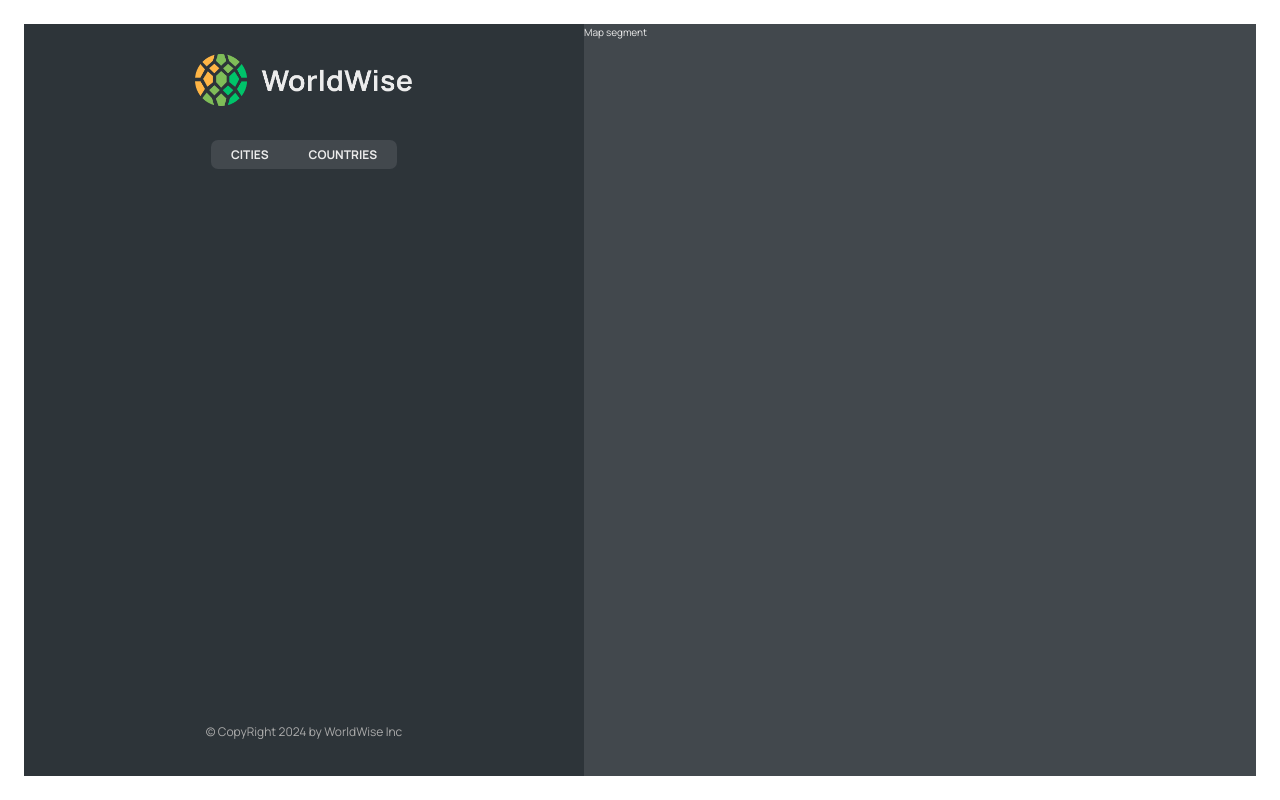
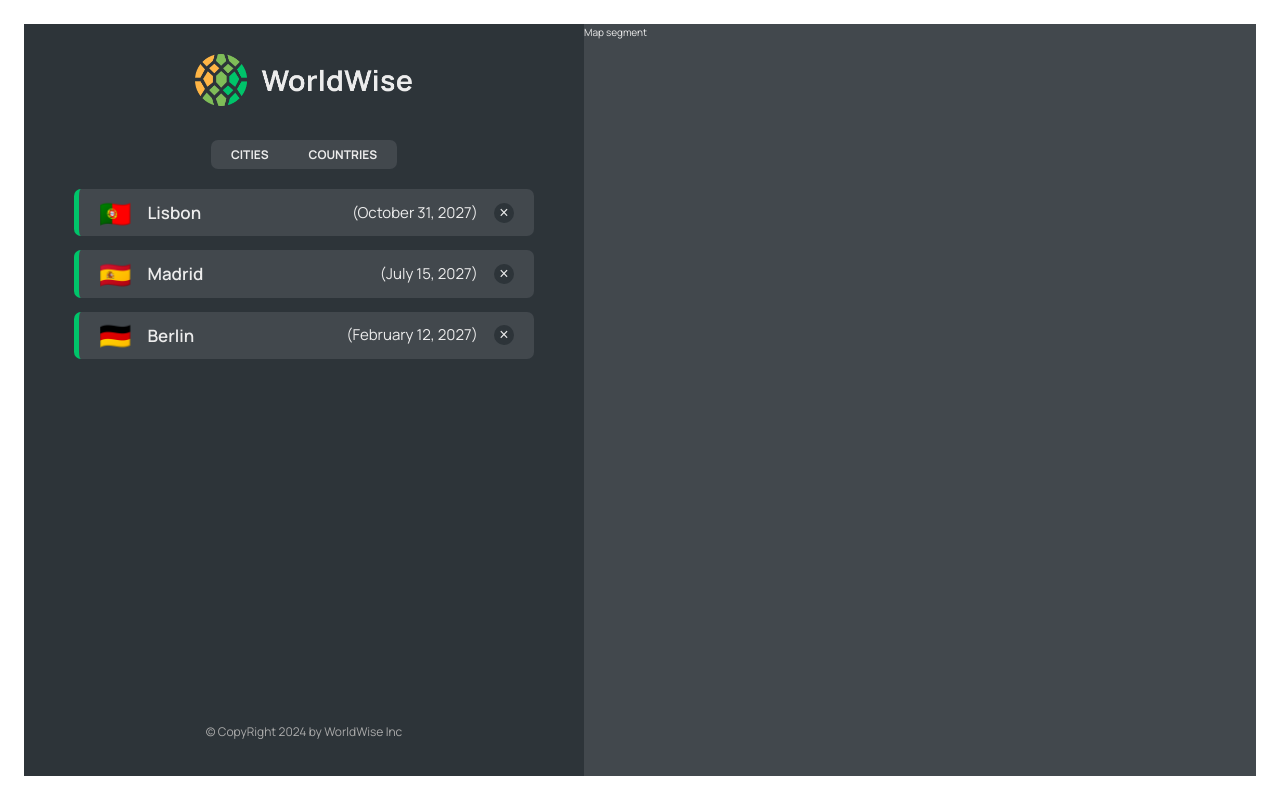
Before and after one commit to ritikkamboj/WorldWise, a React (Vite) app: page /app in a window 1280 px wide. Built offline with nearby package versions, Linux system fonts and the light colour scheme; data requests are answered from the project's data file.

Commit message:
that passing props from cityList to cityItem undefined error solved

```diff
--- /dev/null
+++ b/data/cities-copy.json
@@ -0,0 +1,3 @@
+{
+  "cities": []
+}
--- a/src/components/CityItem.jsx
+++ b/src/components/CityItem.jsx
@@ -1,10 +1,24 @@
 /* eslint-disable react/prop-types */
+import styles from './CityItem.module.css'
 
+const formatDate = (date) =>
+    new Intl.DateTimeFormat("en", {
+      day: "numeric",
+      month: "long",
+      year: "numeric",
+
+    }).format(new Date(date));
 
 function CityItem({city}) {
-    console.log(city.name)
+    console.log(city);
+    const {cityName,date,emoji}= city;
     return (
-        <li>
+        <li className={styles.cityItem}>
+           <span className={styles.emoji}>{emoji}</span>
+           <h3 className={styles.name}>{cityName}</h3>
+           <time className={styles.date}>({formatDate(date)})</time>
+           <button className={styles.deleteBtn}>&times;</button>
+
             {city.name}
         </li>
     )
--- a/src/components/CityList.jsx
+++ b/src/components/CityList.jsx
@@ -2,10 +2,14 @@
 import styles from './CityList.module.css'
 import Spinner from './Spinner'
 import CityItem from './CityItem'
+import Message from './Message'
 
 function CityList({isLoading ,cities}) {
     if(isLoading) return <Spinner/>
-    // console.log(cities)
+    console.log(cities)
+
+    if(!cities.length)
+    return <Message  message={'There is no data in array which you fetched  '}/>
 
     return (
         <ul className={styles.cityList}>
--- a/starter/components/Message.jsx
+++ b/src/components/Message.jsx
@@ -1,3 +1,4 @@
+/* eslint-disable react/prop-types */
 import styles from "./Message.module.css";
 
 function Message({ message }) {
```
Also changed, not shown: src/components/Message.module.css (renamed from starter/components/Message.module.css).
